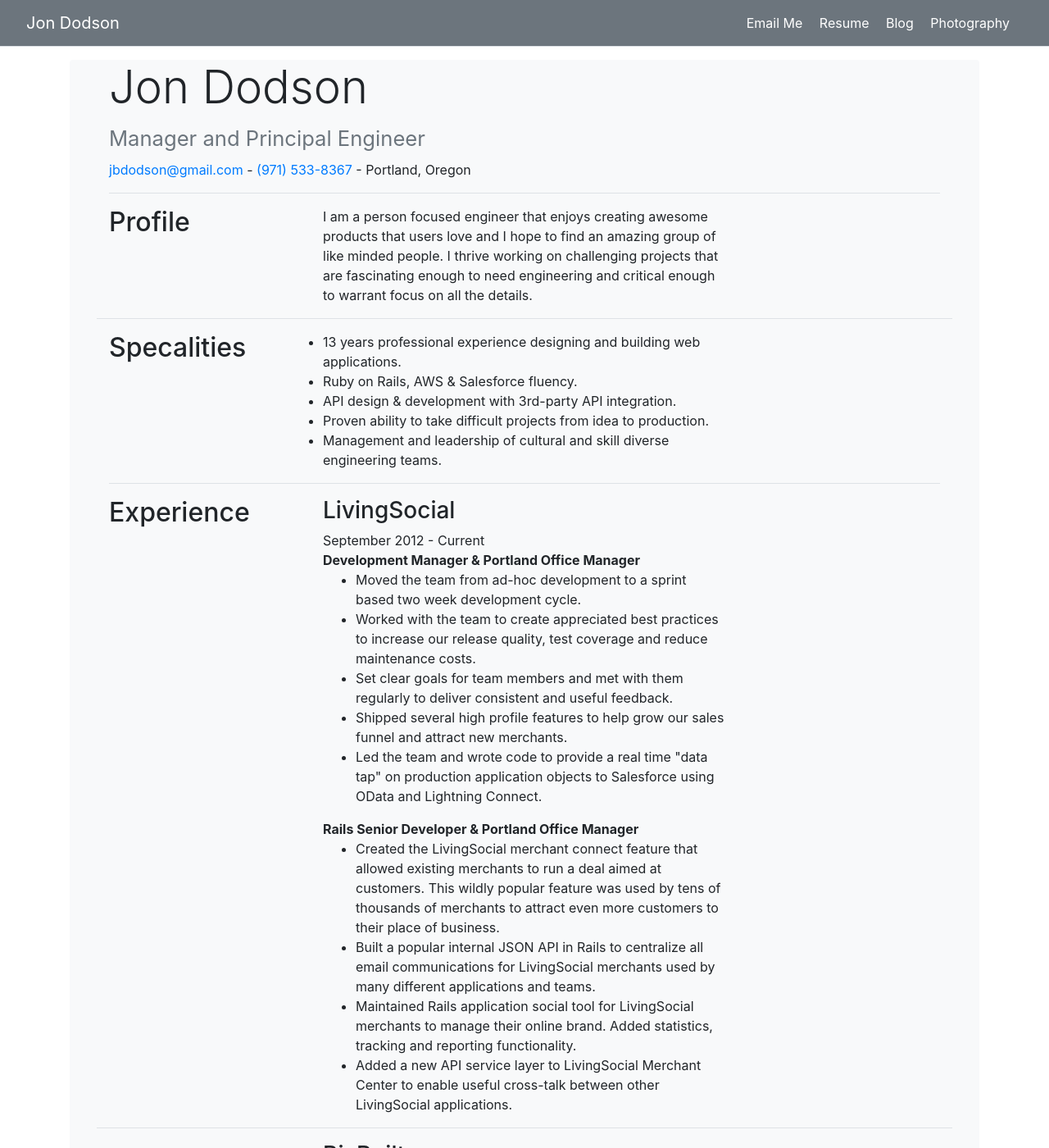
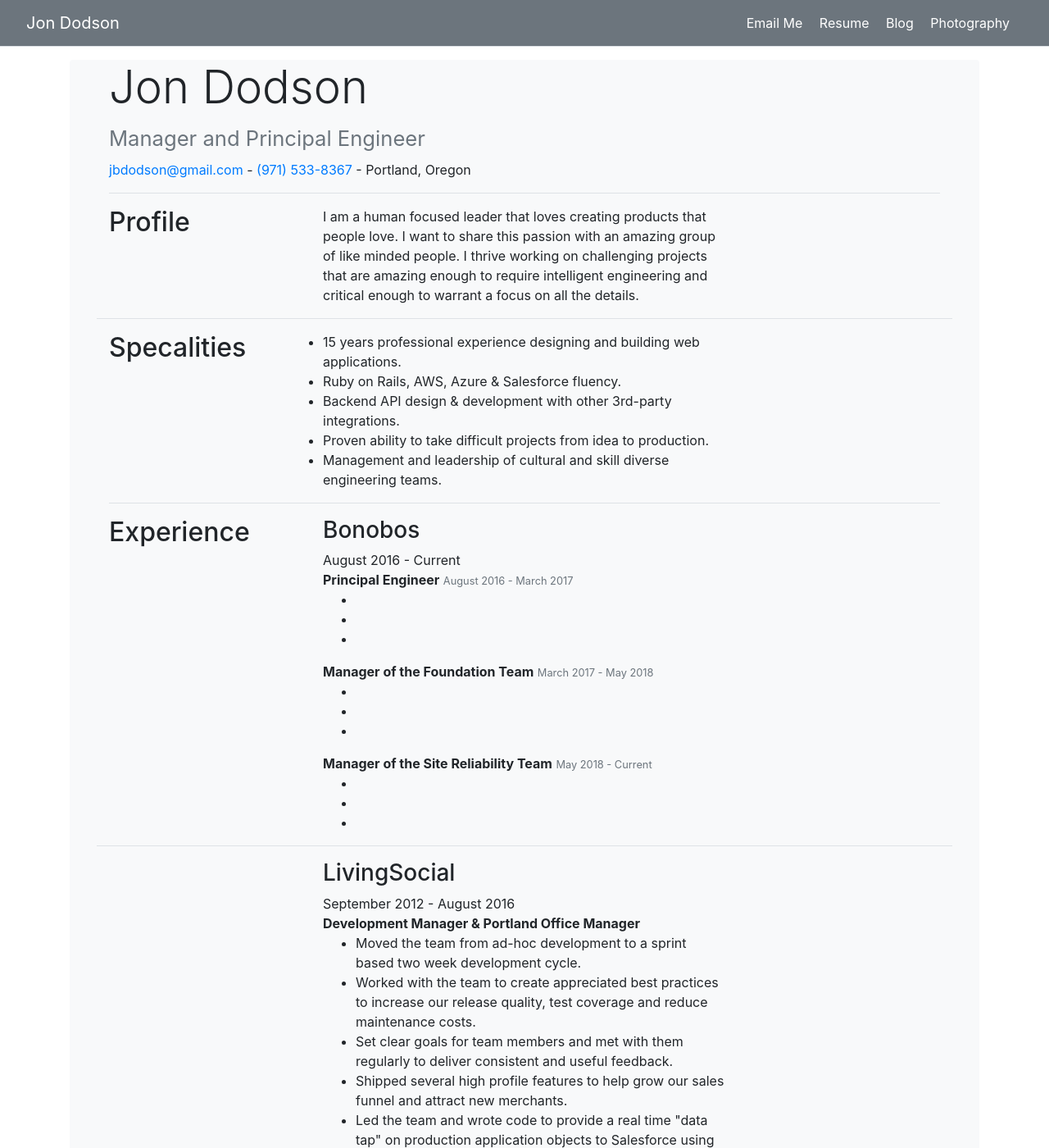
Before and after one commit to jdodson/jdodsonorg, a Jekyll site: the page built from resume.html, in a window 1280 px wide and 1400 px high. Shown: the whole window at 82% size. Built offline with Jekyll 4.4.1, drawn with Linux system fonts in a browser that asks for light colours; nearby versions of some CDN libraries.

Commit message:
Finally getting around to updating my resume in forever.

```diff
--- a/resume.html
+++ b/resume.html
@@ -16,7 +16,7 @@ description: Partner to Francesca and soon to be father.  I am a software engine
     <div class="row mt-3 border-bottom">
       <h2 class="col-sm-3 col-md-4 col-lg-3">Profile</h2>
       <p class="col-sm-6">
-        I am a person focused engineer that enjoys creating awesome products that users love and I hope to find an amazing group of like minded people.  I thrive working on challenging projects that are fascinating enough to need engineering and critical enough to warrant focus on all the details.
+        I am a human focused leader that loves creating products that people love. I want to share this passion with an amazing group of like minded people.  I thrive working on challenging projects that are amazing enough to require intelligent engineering and critical enough to warrant a focus on all the details.
       </p>
     </div>
 
@@ -24,9 +24,9 @@ description: Partner to Francesca and soon to be father.  I am a software engine
       <h2 class="col-sm-3 col-md-4 col-lg-3">Specalities</h2>
 
       <ul class="col-sm-6">
-        <li>13 years professional experience designing and building web applications.</li>
-        <li>Ruby on Rails, AWS & Salesforce fluency.</li>
-        <li>API design & development with 3rd-party API integration.</li>
+        <li>15 years professional experience designing and building web applications.</li>
+        <li>Ruby on Rails, AWS, Azure & Salesforce fluency.</li>
+        <li>Backend API design & development with other 3rd-party integrations.</li>
         <li>Proven ability to take difficult projects from idea to production.</li>
         <li>Management and leadership of cultural and skill diverse engineering teams.</li>
       </ul>
@@ -39,8 +39,44 @@ description: Partner to Francesca and soon to be father.  I am a software engine
 
       <div class="col-sm-6">
         <div>
+          <h3>Bonobos</h3>
+          <div>August 2016 - Current</div>
+        </div>
+
+        <div>
+          <strong>Principal Engineer</strong>
+          <small class="text-muted">August 2016 - March 2017</small>
+          <ul>
+            <li></li>
+            <li></li>
+            <li></li>
+          </ul>
+
+          <strong>Manager of the Foundation Team</strong>
+          <small class="text-muted">March 2017 - May 2018</small>
+          <ul>
+            <li></li>
+            <li></li>
+            <li></li>
+          </ul>
+
+          <strong>Manager of the Site Reliability Team</strong>
+          <small class="text-muted">May 2018 - Current</small>
+          <ul>
+            <li></li>
+            <li></li>
+            <li></li>
+          </ul>
+        </div>
+      </div>
+    </div>
+
+    <div class="row mt-3 border-bottom">
+      <div class="col-sm-3 col-md-4 col-lg-3"></div>
+      <div class="col-sm-6">
+        <div>
           <h3>LivingSocial</h3>
-          <div>September 2012 - Current</div>
+          <div>September 2012 - August 2016</div>
         </div>
 
         <div>
@@ -174,17 +210,17 @@ description: Partner to Francesca and soon to be father.  I am a software engine
   <p>
     <div><strong>Cheerful Ghost</strong></div>
     <p>
-      Created the social video game site <a href='http://cheerfulghost.com'>Cheerful Ghost</a> from concept to implementation.
+      Created the social video game site <a href="http://cheerfulghost.com" target="_blank">Cheerful Ghost</a> from concept to implementation.
     </p>
     <p>
-      "<i><a href='http://cheerfulghost.com'>Cheerful Ghost</a> is an indie website that was started January 2012. We are a close group of friends that love talking all manner of geek such as films, TV and video games. Cheerful Ghost also published the space shooter rogue-lite <a href='http://www.starshiprubicon.com'>Starship Rubicon</a>.</i>"
+      "<i><a href="http://cheerfulghost.com" target="_blank">Cheerful Ghost</a> is an indie website that was started January 2012. We are a close group of friends that love talking all manner of geek such as films, TV and video games. Cheerful Ghost also published the space shooter rogue-lite <a href="http://www.starshiprubicon.com" target="_blank">Starship Rubicon</a>.</i>"
     </p>
   </p>
 
   <p>
     <div><strong>Starship Rubicon</strong></div>
     <p>
-      Published the Indie rogue-lite space shooter <a href='http://www.starshiprubicon.com'>Starship Rubicon</a> through Cheerful Ghost.  Brought the game to the Steam, Humble Store, Itch.io & Desura stores to sell the game digitally.  Worked on a successful marketing campaign focusing on the game and it's unique gameplay.  Showed the game at various game conventions including Indie Game Con, Portland Retro Game Expo, OMSI After Dark & Game Masters.
+      Published the Indie rogue-lite space shooter <a href="http://www.starshiprubicon.com" target="_blank">Starship Rubicon</a> through Cheerful Ghost.  Brought the game to the Steam, Humble Store, Itch.io & Desura stores to sell the game digitally.  Worked on a successful marketing campaign focusing on the game and it's unique gameplay.  Showed the game at various game conventions including Indie Game Con, Portland Retro Game Expo, OMSI After Dark & Game Masters.
     </p>
     <p>
       "<i>Starship Rubicon is a modern take on the classic space shooter genre. It's a smart and challenging rogue-lite that features a unique control scheme, pixel art remixed with real NASA photographs, and an existential crisis about who is REALLY the monster.</i>"
@@ -193,11 +229,11 @@ description: Partner to Francesca and soon to be father.  I am a software engine
 
   <p>
     <div><strong>Zemus Gem</strong></div>
-    <a href='https://github.com/jdodson/zemus'>Zemus</a> is a ruby gem that translates URLs into embeddable code you can insert on a page. It does its magic by simply inspecting and hacking up the URL itself, it makes no external requests to a web service. <a href='https://github.com/jdodson/zemus'>Zemus</a> is Open Source code hosted on GitHub and is available for you to use & modify.  It was extracted from Cheerful Ghost production code.
+    <a href="https://github.com/jdodson/zemus" target="_blank">Zemus</a> is a ruby gem that translates URLs into embeddable code you can insert on a page. It does its magic by simply inspecting and hacking up the URL itself, it makes no external requests to a web service. <a href="https://github.com/jdodson/zemus" target="_blank">Zemus</a> is Open Source code hosted on GitHub and is available for you to use & modify.  It was extracted from Cheerful Ghost production code.
   </p>
 
   <p>
     <div><strong>PIGSquad</strong></div>
-    Volunteered and gave several talks and panel roundtable discussions at the local <a href='http://pigsquad.com/'>Portland Indie Game Squad</a> functions on GIT, Indie game publishing and crowd funding.
+    Volunteered and gave several talks and panel roundtable discussions at the local <a href="http://pigsquad.com/" target="_blank">Portland Indie Game Squad</a> functions on GIT, Indie game publishing and crowd funding.
   </p>
 </div>
```
